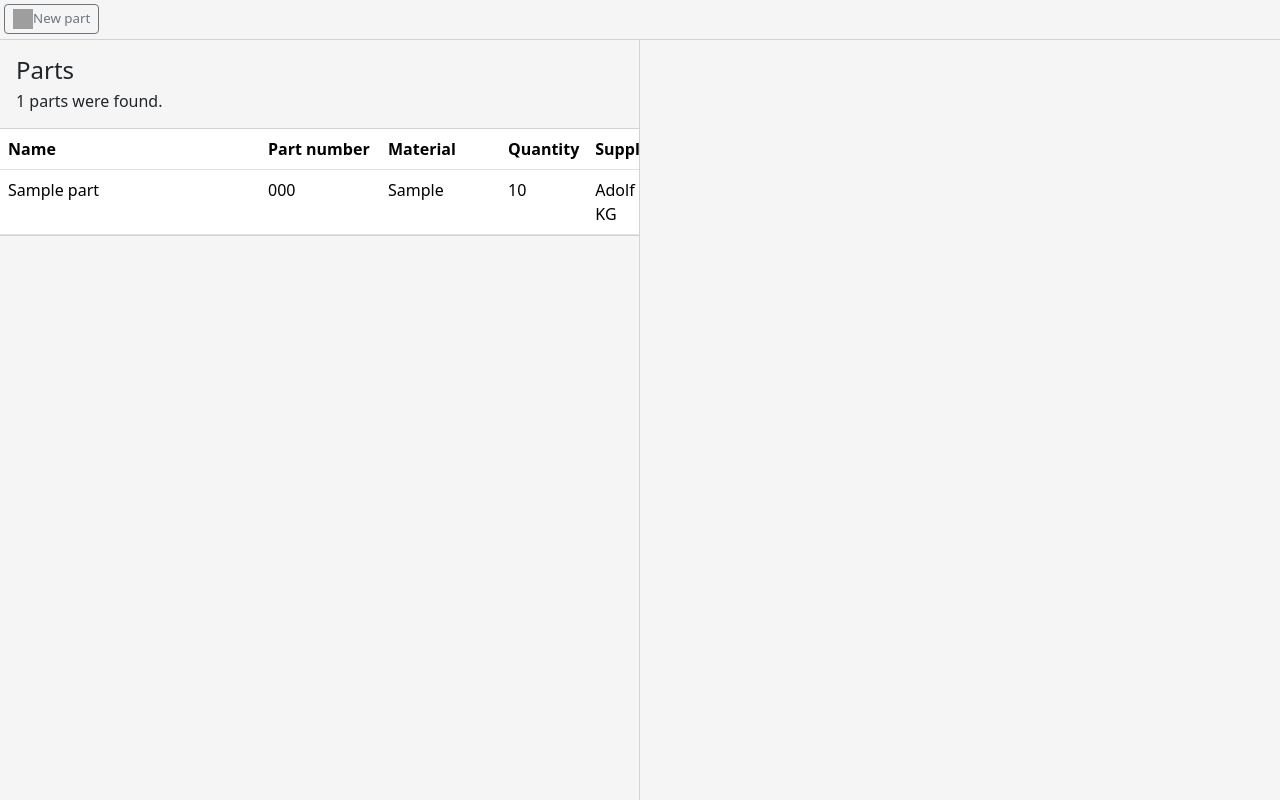
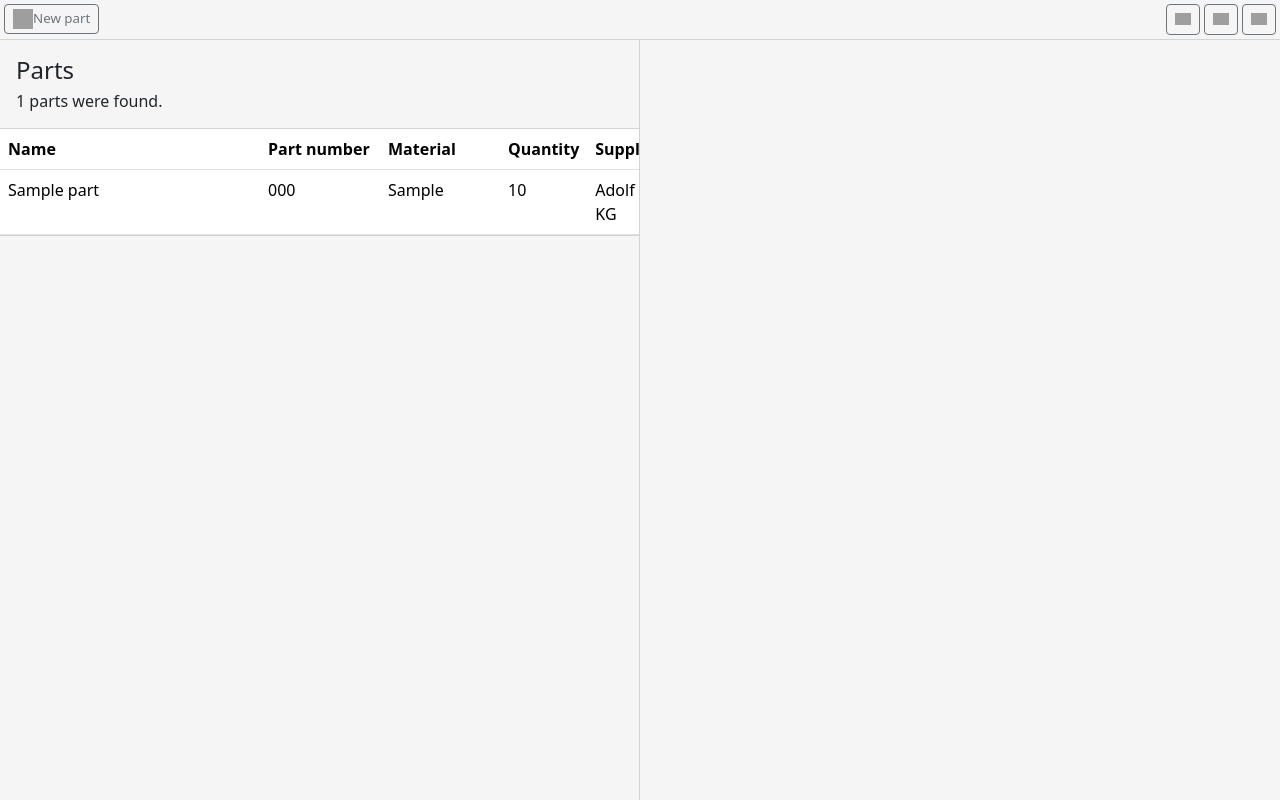
Before and after one commit to alekssadowski95/OpenPartsLibrary, a Flask app: page /all-parts in a window 1280 px wide. Run offline with Flask 3, Linux system fonts and the light colour scheme; tables that the repository leaves empty hold one stand-in row (values such as "Sample post"); parts of the project's set-up code (start-up, migrations or seed data) failed here and were passed over; some libraries are stand-ins or nearby versions; grey boxes are pictures that could not be loaded.

Commit message:
Update all-parts.html

```diff
--- a/openpartslibrary_flask/templates/all-parts.html
+++ b/openpartslibrary_flask/templates/all-parts.html
@@ -24,8 +24,27 @@
         }
     </style>
     <div class="container-fluid px-1 py-1" style="margin: 0; padding: 0; min-height: 40px; max-height: 40px; background-color: #f5f5f5; border-bottom: 1px solid lightgray;">
-        <a type="button" class="btn btn-outline-secondary btn-sm" href="{{ url_for('create_part') }}" style="font-size: smaller;">
-            <img src="{{ url_for('static', filename = 'bootstrap-icons-1.11.3/plus.svg') }}" width="20" height="20">New part</a>
+        <div class="row p-0 m-0">
+            <div class="col-md-3 p-0 m-0">
+                <a type="button" class="btn btn-outline-secondary btn-sm" href="{{ url_for('create_part') }}" style="font-size: smaller;">
+                    <img src="{{ url_for('static', filename = 'bootstrap-icons-1.11.3/plus.svg') }}" width="20" height="20">New part
+                </a>
+            </div>
+            <div class="col-md-6 col-md-auto mb-2 justify-content-center p-0 m-0">
+            </div>
+            <div class="col-md-3 text-end p-0 m-0" >
+                <a type="button" class="btn btn-outline-secondary btn-sm " href="#">
+                    <img class="pb-1" src="{{ url_for('static', filename = 'bootstrap-icons-1.11.3/layout-split.svg') }}" width="16" height="16">
+                </a>
+                <a type="button" class="btn btn-outline-secondary btn-sm " href="#">
+                    <img class="pb-1" src="{{ url_for('static', filename = 'bootstrap-icons-1.11.3/layout-sidebar-reverse.svg') }}" width="16" height="16">
+                </a>
+                <a type="button" class="btn btn-outline-secondary btn-sm " href="#">
+                    <img class="pb-1" src="{{ url_for('static', filename = 'bootstrap-icons-1.11.3/share.svg') }}" width="16" height="16">
+                </a>
+            </div>
+        </div>
+
     </div>
     <div class="row prevent-select" style="margin: 0; padding: 0; min-height: calc(100vh - 41px); max-height: calc(100vh - 41px);">
         <!-- List -->
```
